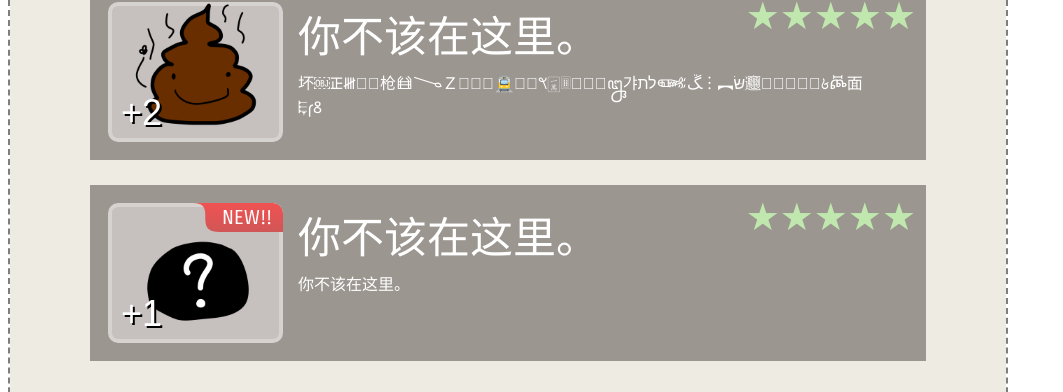
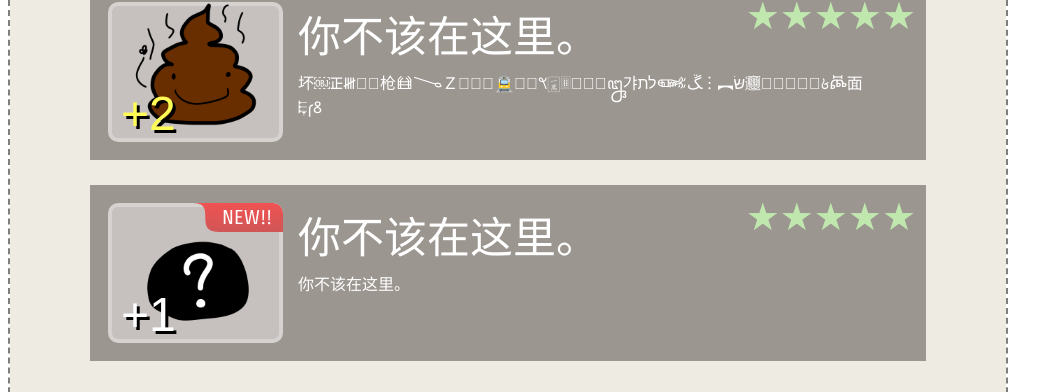
Before and after one commit to kagamibot-team/kagami-bot-frontend, a Vue app: page /zhua in a window 1280 px wide. Shown: the part 296-688 px from the top of the page, without its empty margins (0-1063 px from the left). Built offline with nearby package versions, Linux system fonts and the light colour scheme; no server answers.

Commit message:
添加 DisplayBox 角标着色

```diff
--- a/src/components/CatchBox.vue
+++ b/src/components/CatchBox.vue
@@ -24,15 +24,32 @@ const props = defineProps({
   is_new: {
     type: Boolean,
     default: false,
+  },
+  color_on_notation: {
+    type: Boolean,
+    default: false,
   }
 })
 
 const color = computed(() => props.is_opacity ? '#9B969099' : '#9b9690');
+const notation_color = computed(() => {
+  if (props.color_on_notation) {
+    if (props.notation == "+1") {
+      return "#FFFFFF";
+    } else if (props.notation == "+2") {
+      return "#FFFD55";
+    } else {
+      return "#8BFA84";
+    }
+  }
+  return "#FFFFFF";
+});
 </script>
 
 <template>
   <div class="outbox">
-    <DisplayBox :image="info.image_url" :color="info.color" :notation_down="notation" :new_overlay="is_new" />
+    <DisplayBox :notation_down_color="notation_color" :image="info.image_url" :color="info.color"
+      :notation_down="notation" :new_overlay="is_new" />
     <div class="textbox">
       <div class="rightTitle">{{ props.info.display_name }}</div>
       <div class="rightDescription">{{ props.info.description }}</div>
--- a/src/components/DisplayBox.vue
+++ b/src/components/DisplayBox.vue
@@ -4,13 +4,15 @@ const props = defineProps({
   color: String,
   notation_down: { type: String, default: '' },
   notation_up: { type: String, default: '' },
-  new_overlay: Boolean
+  new_overlay: Boolean,
+  notation_down_color: { type: String, default: "#FFFFFF" },
 })
 </script>
 <template>
   <div class="display-box" :style="{ backgroundColor: props.color }">
     <img class="xiaoge-image" :src="props.image" />
-    <div class="notation-down" v-if="notation_down">{{ props.notation_down }}</div>
+    <div class="notation-down" v-if="notation_down" :style="{ color: notation_down_color }">{{ props.notation_down }}
+    </div>
     <div class="notation-up">{{ props.notation_up }}</div>
     <img class="new-notation" v-if="props.new_overlay" :src="'./resource/new.png'" />
   </div>
@@ -42,15 +44,15 @@ const props = defineProps({
   position: absolute;
   width: 175px;
   padding-left: 13px;
-  font-size: 36px;
+  font-size: 48px;
   box-sizing: border-box;
   color: white;
-  text-shadow: 2px 2px 0 #000;
+  text-shadow: 3px 3px 0 #000;
   text-align: left;
 }
 
 .display-box .notation-down {
-  top: 90px;
+  top: 84px;
 }
 
 .display-box .notation-up {
--- a/src/views/RecipeView.vue
+++ b/src/views/RecipeView.vue
@@ -39,7 +39,8 @@ axios
           <img class="ymh-textbox" src="../assets/image/mokie/榆木华对话框.png" />
         </div>
         <div class="merge-title">合成结果：{{ data.meta.status }}</div>
-        <CatchBox :info="data.output.info" :is_new="data.output.is_new" :notation="notation" :is_opacity="true" />
+        <CatchBox color_on_notation :info="data.output.info" :is_new="data.output.is_new" :notation="notation"
+          :is_opacity="true" />
         <svg class="merge-side-title">
           <text x="0" y="0" alignment-baseline="text-before-edge" text-anchor="start">
             本次合成花费了你 {{ data.meta.cost_chip }} 薯片，你还有 {{ data.meta.own_chip }} 薯片。
--- a/src/views/ZhuaView.vue
+++ b/src/views/ZhuaView.vue
@@ -33,8 +33,8 @@ axios.get(`../data/${route.query.uuid}/`).then((response) => {
         data.meta.remain_time
       }}/{{ data.meta.max_time }}，距下次次数恢复还要{{ data.meta.need_time }}。
     </div>
-    <CatchBox v-for="(item, index) in data.catchs" :info="item.info" :notation="`+${item.count}`" :is_new="item.is_new"
-      :key="index" style="margin-top: 25px" />
+    <CatchBox color_on_notation v-for="(item, index) in data.catchs" :info="item.info" :notation="`+${item.count}`"
+      :is_new="item.is_new" :key="index" style="margin-top: 25px" />
   </div>
 </template>
 
```
